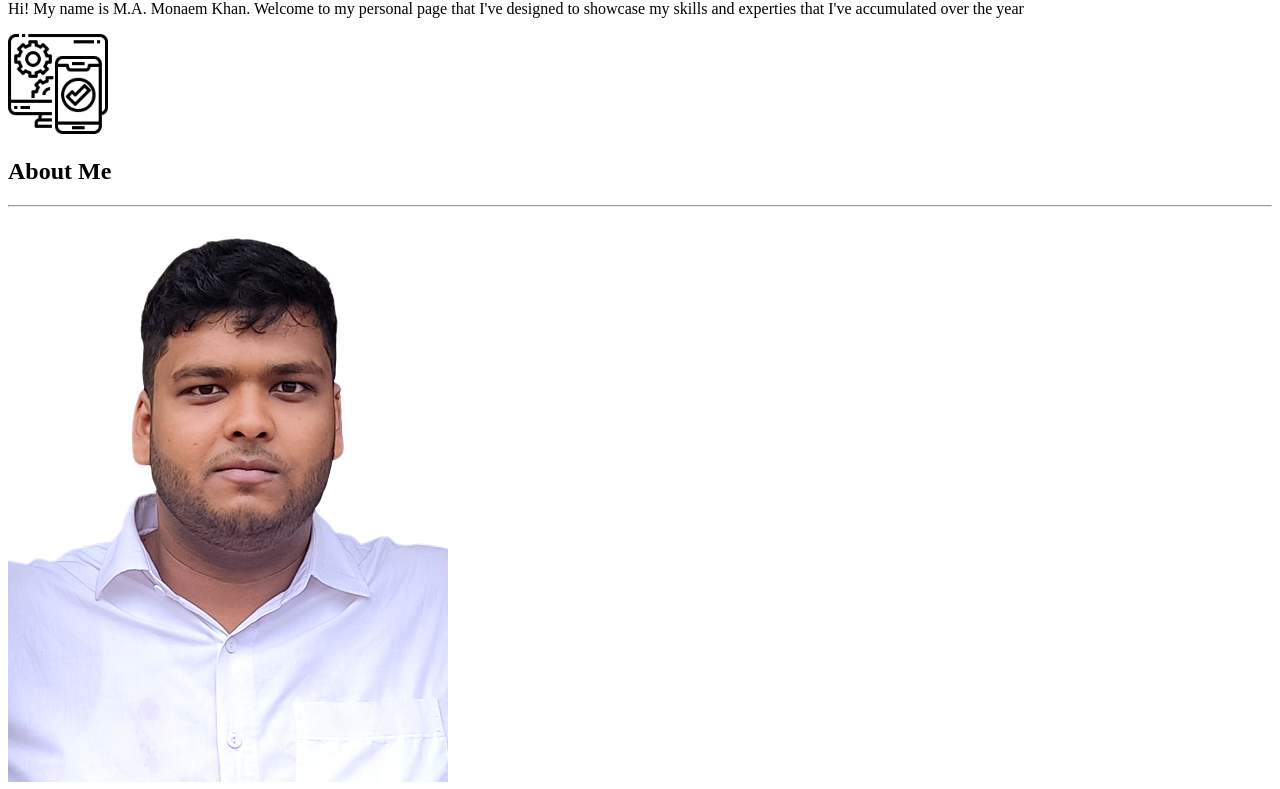
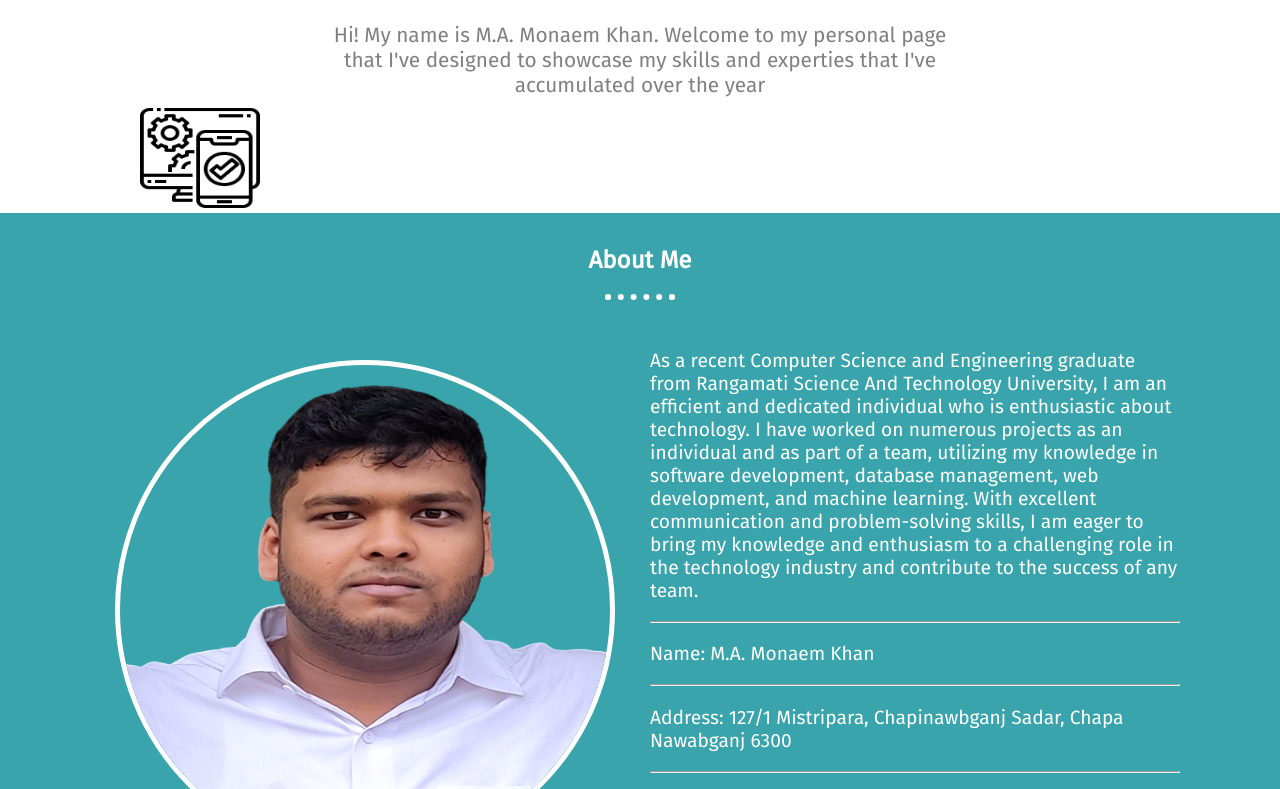
Before and after one commit to MonaemKhan/monaem-portfolio0001-practice, a plain HTML site: page index.html in a window 1280 px wide. Shown: the part 468-1257 px from the top of the page. Drawn offline with Linux system fonts and the light colour scheme; the site is published under a folder, as on GitHub Pages, so addresses that start at the root find nothing.

Commit message:
Update index.html

```diff
--- a/index.html
+++ b/index.html
@@ -14,10 +14,10 @@
         rel="stylesheet">
 
     <!-- CSS for mobile -->
-    <link rel="stylesheet" href="/style.css">
+    <link rel="stylesheet" href="./style.css">
 
     <!-- css for desktop     -->
-    <link rel="stylesheet" href="/desktop.css" media="screen and (min-width: 992px)">
+    <link rel="stylesheet" href="./desktop.css" media="screen and (min-width: 992px)">
 </head>
 
 <body>
```
